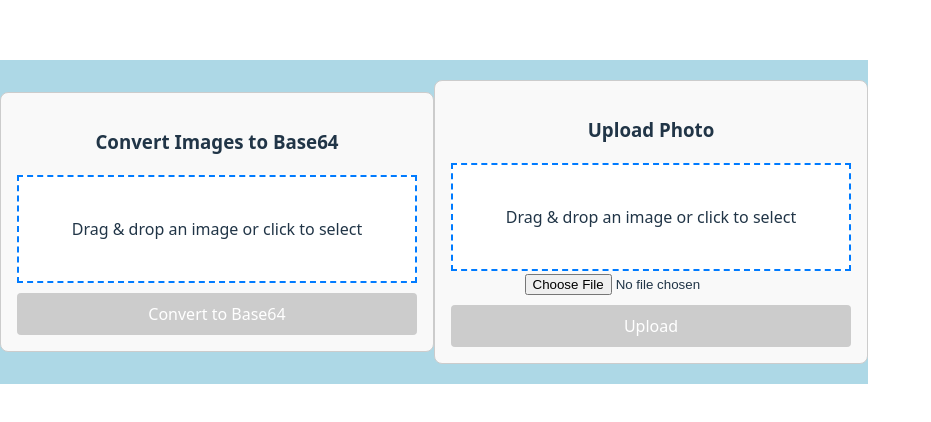
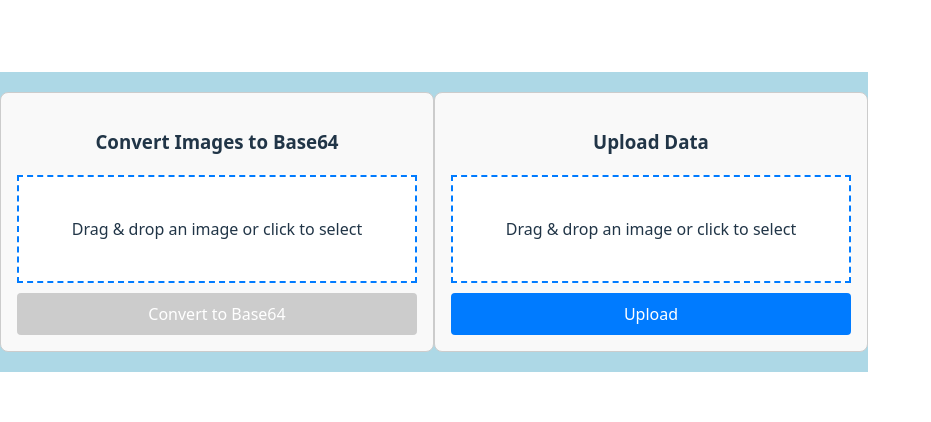
Before and after one commit to Hummingbird-FMI-Codes/Nectar, a React (Vite) app in the folder nectar/: page / in a window 1280 px wide. Shown: the part 178-600 px from the top of the page, without its empty margins (0-931 px from the left). Built offline with nearby package versions, Linux system fonts and the light colour scheme.

Commit message:
added upload of jsons with meta data

```diff
--- a/nectar/eslint.config.js
+++ b/nectar/eslint.config.js
@@ -1,11 +1,10 @@
-import js from "@eslint/js";
 import globals from "globals";
 import reactHooks from "eslint-plugin-react-hooks";
 import reactRefresh from "eslint-plugin-react-refresh";
 import tseslint from "typescript-eslint";
 
 export default tseslint.config(
-  { ignores: ["dist"] },
+  { ignores: ["dist", "src"] },
   {
     extends: [js.configs.recommended],
     files: ["**/*.{ts,tsx}"],
--- a/nectar/src/components/App.tsx
+++ b/nectar/src/components/App.tsx
@@ -1,7 +1,11 @@
+import { useState } from "react";
 import { ConvertImagesToBase64 } from "./ConvertImageToBase64/ConvertImagesToBase64";
 import { UploadPhoto } from "./UploadPhoto/UploadPhoto";
+import { ImageWithoutData } from "../types/ImageUpload";
 
 function App() {
+  const [images, setImages] = useState<ImageWithoutData[]>([]);
+
   return (
     <div
       style={{
@@ -13,7 +17,7 @@ function App() {
       }}
     >
       <ConvertImagesToBase64 />
-      <UploadPhoto />
+      <UploadPhoto data={images} setData={setImages} />
     </div>
   );
 }
--- a/nectar/src/components/UploadPhoto/UploadPhoto.tsx
+++ b/nectar/src/components/UploadPhoto/UploadPhoto.tsx
@@ -1,113 +1,96 @@
 import { memo, useState } from "react";
 import { DropzoneOptions, useDropzone } from "react-dropzone";
-import axios from "axios";
-import "./UploadPhoto.css"; // Import the CSS file
+import "./UploadPhoto.css";
+import { ImageWithoutData } from "../../types/ImageUpload";
 
-export const UploadPhoto = memo(() => {
-  const [preview, setPreview] = useState<string[]>([]);
-  const [files, setFiles] = useState<File[]>([]);
+export const UploadPhoto = memo(
+  (props: {
+    data: ImageWithoutData[];
+    setData: (data: ImageWithoutData[]) => void;
+  }) => {
     const [uploading, setUploading] = useState(false);
-  const [metadata, setMetadata] = useState<any>(null);
 
     const { getRootProps, getInputProps } = useDropzone({
-    accept: { "image/*": [] },
+      accept: { "application/json": [] },
       onDrop: (acceptedFiles: File[]) => {
-      const allFiles = [...files, ...acceptedFiles];
-      setFiles(allFiles);
-      setPreview(acceptedFiles.map(URL.createObjectURL));
+        const uploadedFile = acceptedFiles[0];
+
+        const reader = new FileReader();
+        reader.onload = (event) => {
+          try {
+            const images = JSON.parse(
+              event.target?.result as string
+            ) as ImageWithoutData[];
+
+            props.setData(images);
+          } catch (error) {
+            alert("Invalid JSON format.");
+          }
+        };
+
+        reader.readAsText(uploadedFile);
       },
     } as unknown as DropzoneOptions);
 
-  // Handle JSON file upload
-  const handleJSONUpload = (event: React.ChangeEvent<HTMLInputElement>) => {
-    const jsonFile = event.target.files?.[0];
-    if (!jsonFile) return;
-
-    const reader = new FileReader();
-    reader.onload = (e) => {
-      try {
-        const jsonData = JSON.parse(e.target?.result as string);
-        setMetadata(jsonData);
-      } catch (error) {
-        alert("Invalid JSON format");
-      }
-    };
-    reader.readAsText(jsonFile);
-  };
-
-  // Handle form submission (send JSON + Image)
     const handleUpload = async () => {
-    if (!files || !metadata)
-      return alert("Please upload both an image and JSON metadata.");
-
-    const formData = new FormData();
-    formData.append("file", files);
-    formData.append("metadata", JSON.stringify(metadata)); // Convert JSON to a string
-
-    setUploading(true);
-
-    try {
-      const response = await axios.post(
-        "https://your-api.com/upload",
-        formData,
-        {
-          headers: { "Content-Type": "multipart/form-data" },
-        }
-      );
-
-      alert("Upload Successful! File URL: " + response.data.url);
-    } catch (error) {
-      alert("Upload failed!");
-      console.error(error);
-    } finally {
-      setUploading(false);
-    }
+      // TODO
+      // if (!files || !uploadedData)
+      //   return alert("Please upload both an image and JSON metadata.");
+      // const formData = new FormData();
+      // formData.append("file", files);
+      // formData.append("metadata", JSON.stringify(uploadedData)); // Convert JSON to a string
+      // setUploading(true);
+      // try {
+      //   const response = await axios.post(
+      //     "https://your-api.com/upload",
+      //     formData,
+      //     {
+      //       headers: { "Content-Type": "multipart/form-data" },
+      //     }
+      //   );
+      //   alert("Upload Successful! File URL: " + response.data.url);
+      // } catch (error) {
+      //   alert("Upload failed!");
+      //   console.error(error);
+      // } finally {
+      //   setUploading(false);
+      // }
     };
 
     return (
       <div className="upload-container">
-      <h3>Upload Photo</h3>
+        <h3>Upload Data</h3>
         <div {...getRootProps()} className="dropzone">
           <input {...(getInputProps() as any)} />
-        {preview.length ? (
+          {props.data.length ? (
             <>
               <div style={{ flexDirection: "row" }} className="preview-images">
-              {preview.slice(0, 3).map((url, index) => (
+                {props.data.slice(0, 3).map((image, index) => (
                   <img
                     key={index}
-                  src={url}
+                    src={image.image}
                     alt="Preview"
                     className="preview-image"
                   />
                 ))}
               </div>
-            {preview.length > 4 && <p>{`+${preview.length - 4} more`}</p>}
+              {props.data.length > 4 && (
+                <p>{`+${props.data.length - 4} more`}</p>
+              )}
             </>
           ) : (
             <p>Drag & drop an image or click to select</p>
           )}
         </div>
 
-      <input
-        type="file"
-        accept="application/json"
-        onChange={handleJSONUpload}
-        className="json-upload"
-      />
-      {metadata && (
-        <div className="metadata-preview">
-          <h3>Metadata Preview:</h3>
-          <pre>{JSON.stringify(metadata, null, 2)}</pre>
-        </div>
-      )}
-
         <button
           onClick={handleUpload}
-        disabled={!files || !metadata || uploading}
+          disabled={!props.data || uploading}
           className="upload-button"
         >
           {uploading ? "Uploading..." : "Upload"}
         </button>
       </div>
     );
-});
+  }
+);
--- /dev/null
+++ b/nectar/src/types/ImageUpload.ts
@@ -0,0 +1,7 @@
+export type ImageWithoutData = {
+  image: string;
+  meta: {
+    location: string;
+    data: string;
+  };
+};
```
Also changed, not shown: 2 other files (tests, documents, lock files or other folders). Lines whose indentation alone changed are shown as unchanged.
